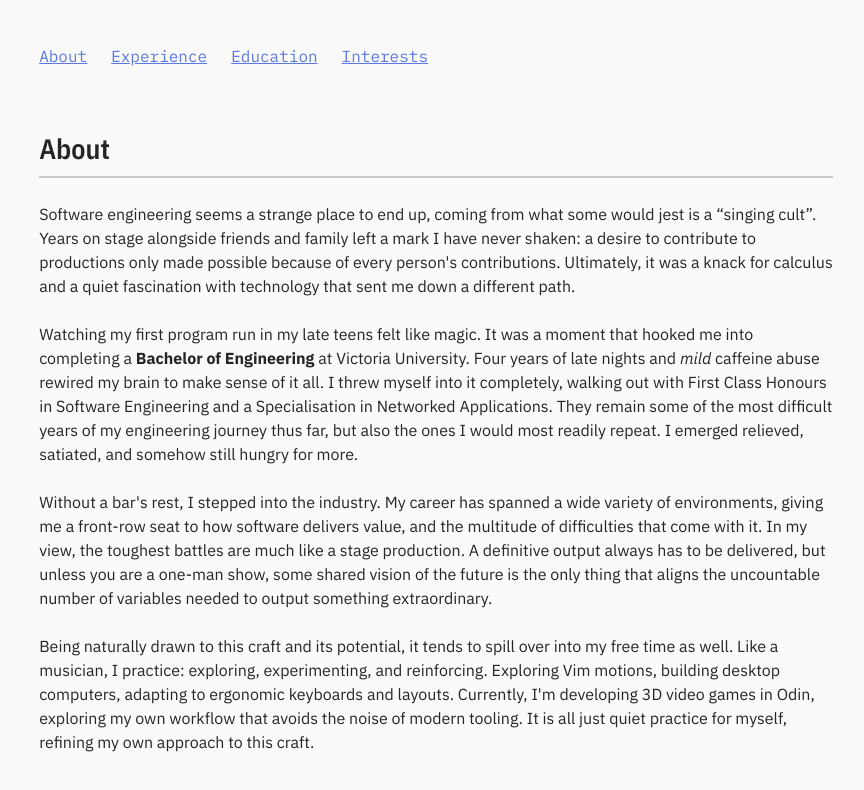
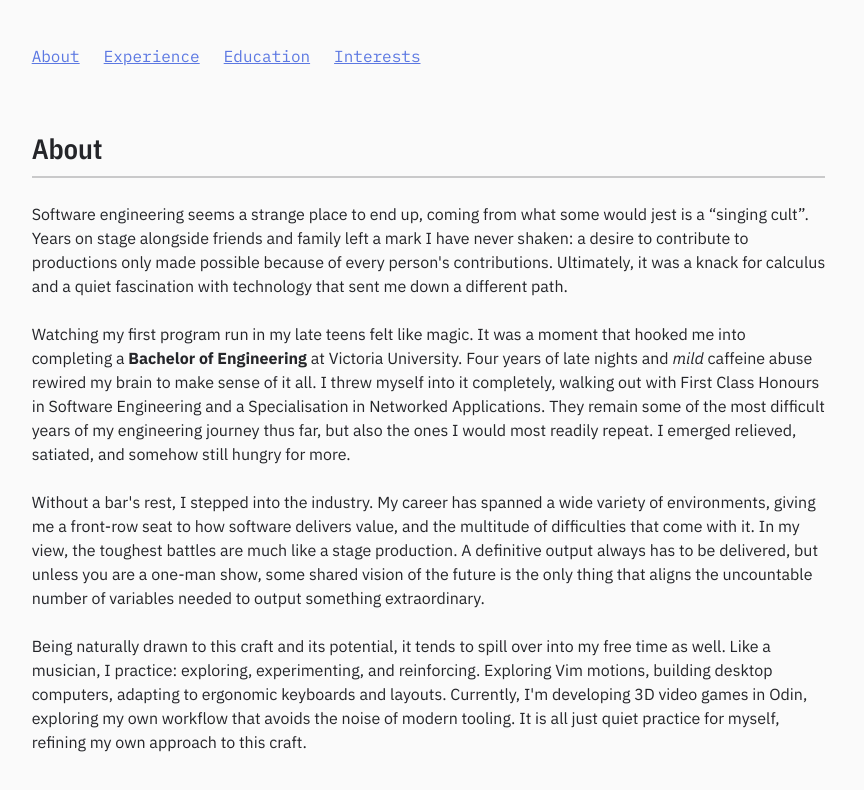
Before and after one commit to HonsonCooky/cookbook, a plain HTML site: page index.html in a window 1280 px wide. Shown: the part 214-1004 px from the top of the page, without its empty margins (204-1068 px from the left). Drawn offline with nearby package versions, Linux system fonts and the light colour scheme.

Commit message:
Reserve scrollbar gutter site wide; ignore private letters clone

```diff
--- a/public/style.css
+++ b/public/style.css
@@ -45,6 +45,8 @@
 
 html {
     scroll-behavior: smooth;
+    /* reserve the scrollbar gutter so short and long pages centre the body identically */
+    scrollbar-gutter: stable;
 }
 
 *,
```
Also changed, not shown: 1 other file.
